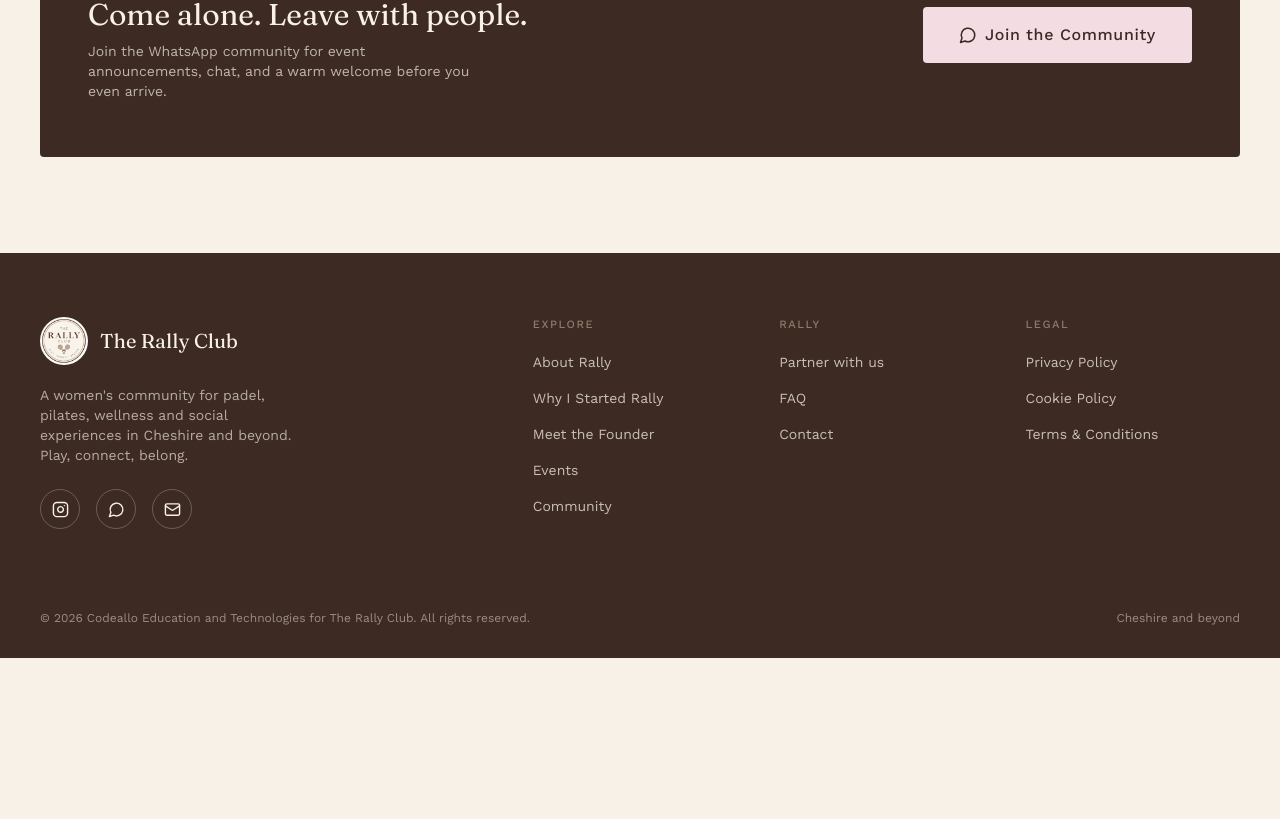
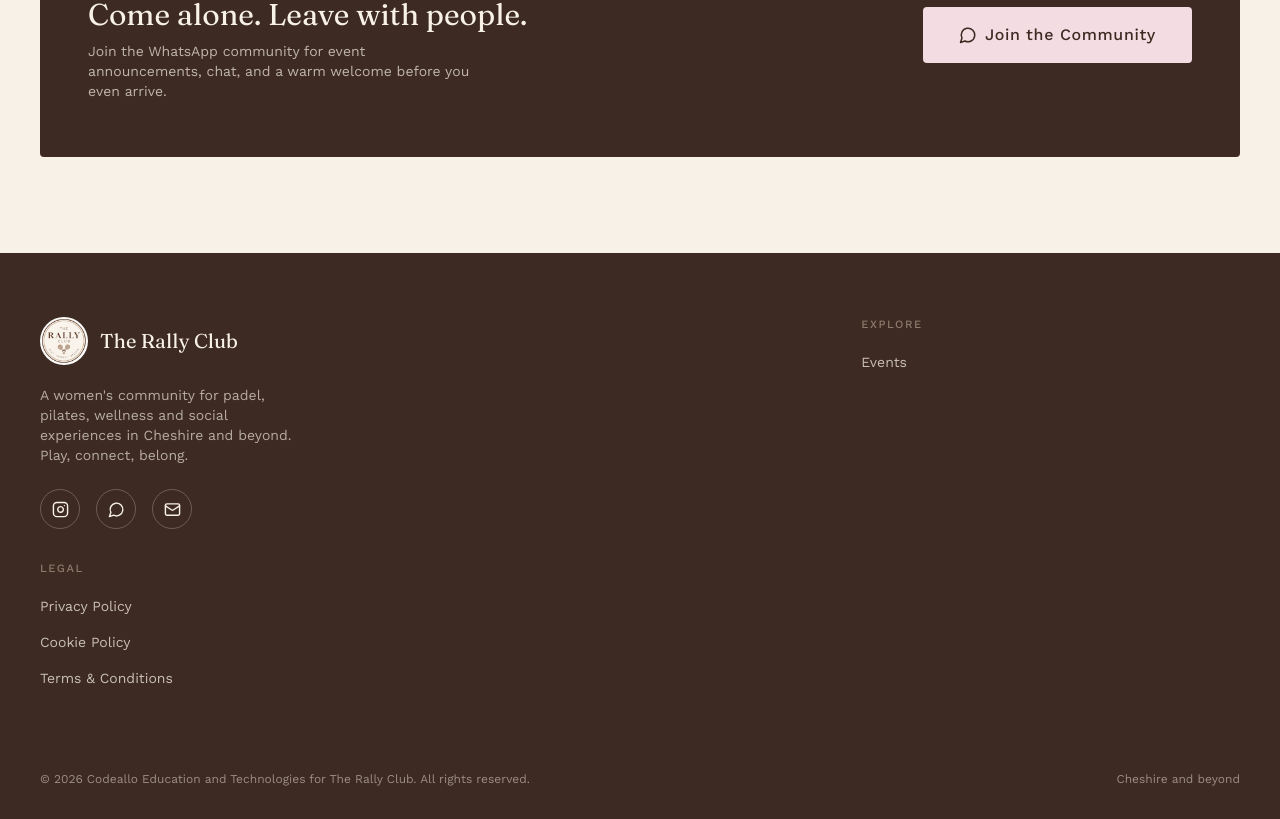
Before and after one commit to sudhir-timalsina/The_Rally_Club, a Next.js app in the folder rally-club/: page / in a window 1280 px wide. Shown: the part 5114-5933 px from the top of the page. Before the commit the page ends 5772 px from the top, so only its background shows below. Built offline with nearby package versions, Linux system fonts and the light colour scheme; no server answers; the database is empty.

Commit message:
Update footer.tsx

```diff
--- a/rally-club/components/footer.tsx
+++ b/rally-club/components/footer.tsx
@@ -3,11 +3,19 @@ import { Instagram, Mail, MessageCircle } from "lucide-react";
 import { LogoBadge } from "@/components/logo";
 import { siteConfig } from "@/lib/site-config";
 
+/**
+ * NOTE — tied to EVENTS_ONLY_MODE in middleware.ts.
+ * The Explore/Rally footer columns (About, Founder, Community, Partners,
+ * FAQ) are hidden while those pages redirect to /events. Legal links stay,
+ * since Terms/Privacy/Cookies remain reachable regardless of the mode, and
+ * the booking checkbox links directly to /legal/terms. When EVENTS_ONLY_MODE
+ * is switched off, restore siteConfig.footerLinks.explore and .company.
+ */
 export function Footer() {
   return (
     <footer className="bg-chocolate text-cream">
       <div className="container-edit pt-16 pb-8">
-        <div className="grid grid-cols-2 md:grid-cols-5 gap-10 md:gap-8">
+        <div className="grid grid-cols-2 md:grid-cols-3 gap-10 md:gap-8">
           <div className="col-span-2">
             <div className="flex items-center gap-3 mb-5">
               <LogoBadge size={48} />
@@ -45,8 +53,10 @@ export function Footer() {
             </div>
           </div>
 
-          <FooterCol title="Explore" links={siteConfig.footerLinks.explore} />
-          <FooterCol title="Rally" links={siteConfig.footerLinks.company} />
+          <FooterCol
+            title="Explore"
+            links={[{ label: "Events", href: "/events" }]}
+          />
           <FooterCol title="Legal" links={siteConfig.footerLinks.legal} />
         </div>
 
```
